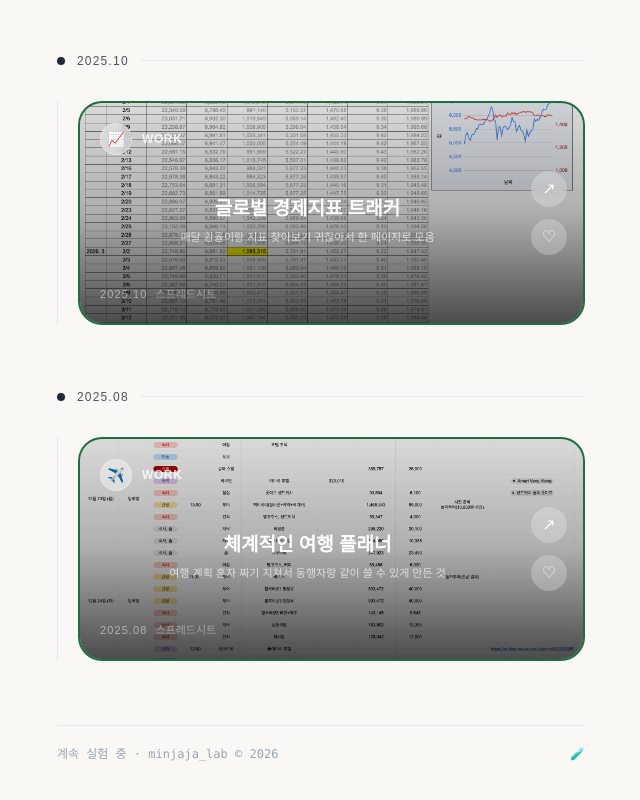
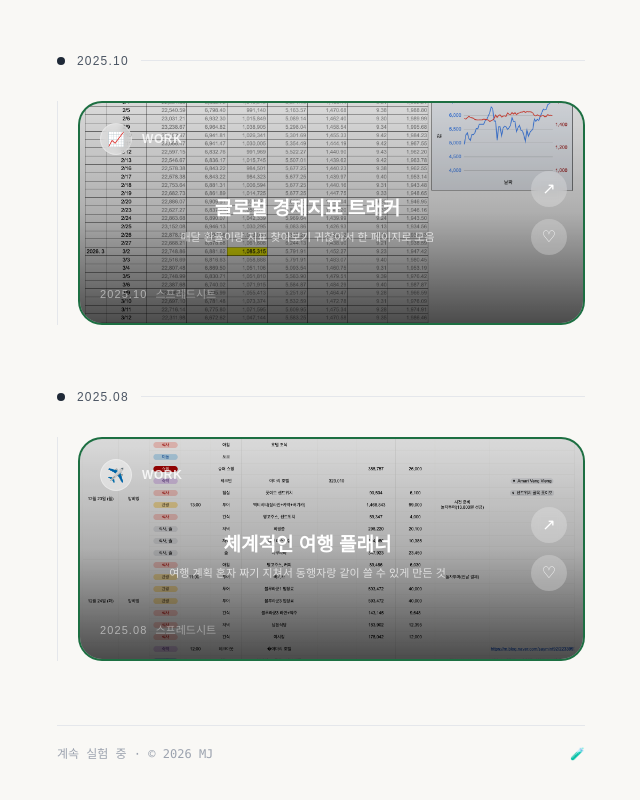
Before and after one commit to minjaja905/minjaja-lab-, a React (Vite) app: page / in a window 1280 px wide. Shown: the part 3685-4485 px from the top of the page, without its empty margins (319-959 px from the left). Built offline with nearby package versions, Linux system fonts and the light colour scheme; a web font is replaced by a local one.

Commit message:
fix: 저작권 표기 통일

```diff
--- a/src/App.jsx
+++ b/src/App.jsx
@@ -444,7 +444,7 @@ export default function App() {
         ))}
 
         <footer className="pt-5 border-t border-gray-200 flex items-center justify-between">
-          <p className="text-xs text-gray-400 font-mono">계속 실험 중 · minjaja_lab © 2026</p>
+          <p className="text-xs text-gray-400 font-mono">계속 실험 중 · © 2026 MJ</p>
           <p className="text-xs text-gray-400 font-mono">🧪</p>
         </footer>
       </main>
```
